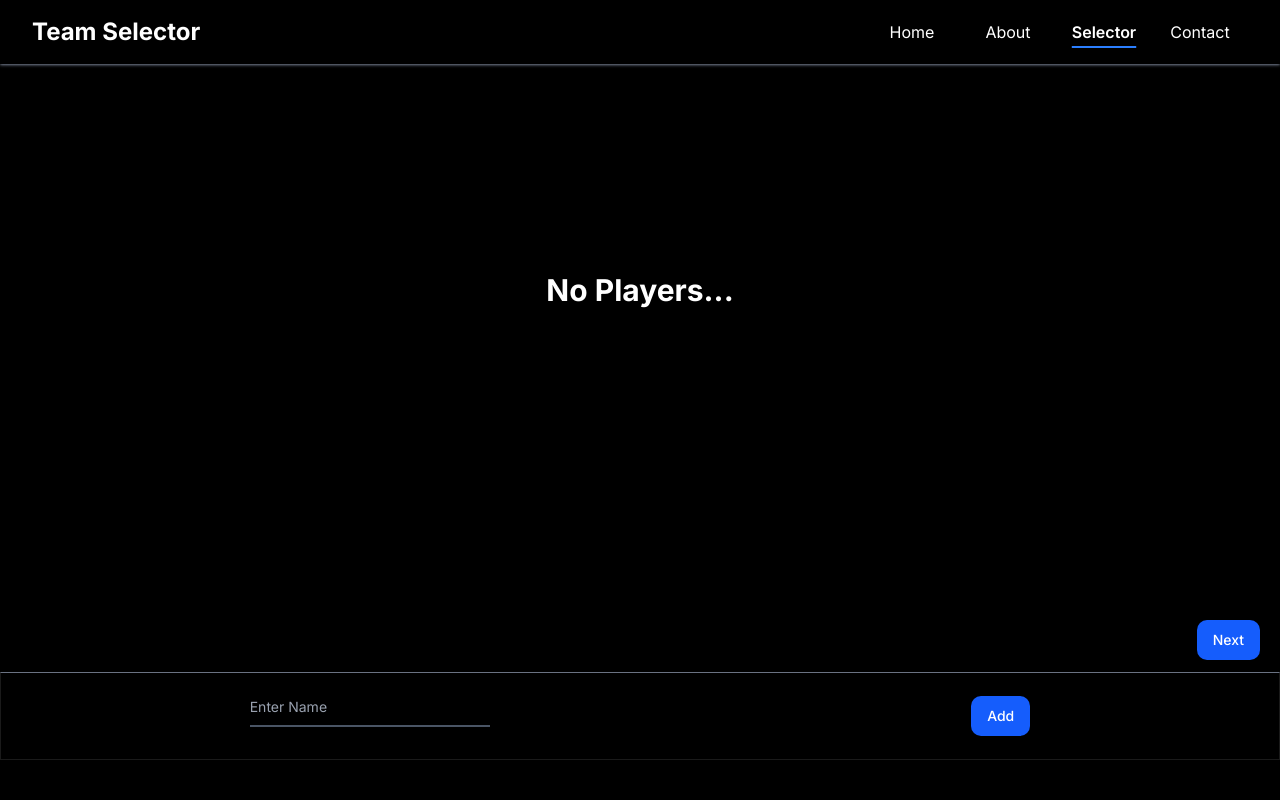
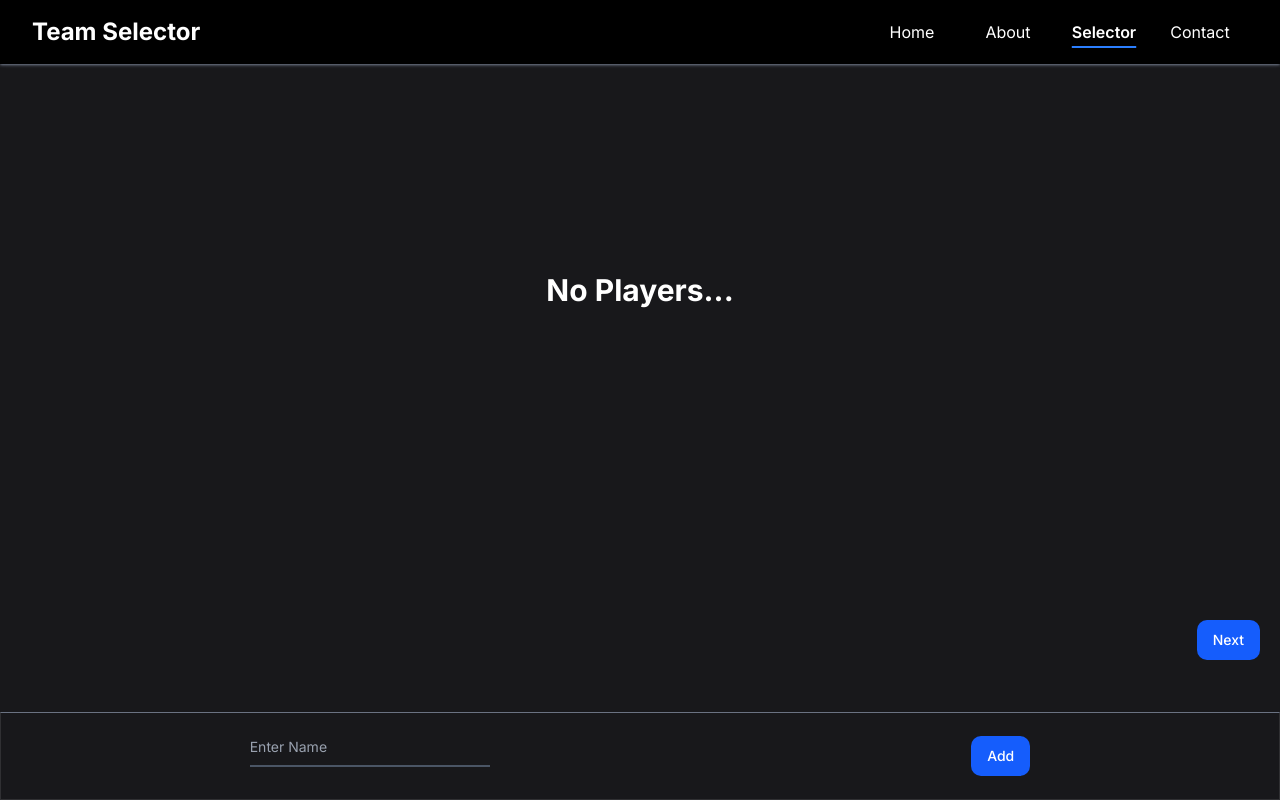
Before and after one commit to NamanS4ini/Team-Selector, a Next.js app: page /selector in a window 1280 px wide. Built offline with nearby package versions, Linux system fonts and the light colour scheme.

Commit message:
changed colors

```diff
--- a/app/selector/page.tsx
+++ b/app/selector/page.tsx
@@ -57,10 +57,6 @@ export default function Home() {
     if (Stage == "SelectTeam") {
       setStage("Toss")
       setDisabled(true)
-      setTimeout(() => {
-        setDisabled(false)
-      }, 5000);
-
     }
   }
   // handelBack is used to change the stage to the previous stage
@@ -165,7 +161,7 @@ export default function Home() {
           theme="dark"
           transition={Bounce}
         />
-        <div className="md:h-[calc(100vh-64px)] overflow-scroll flex w-full flex-col h-[calc(100vh-200px)] poppins-regular bg-[#000] text-white">
+        <div className="md:h-[calc(100vh-64px)] overflow-scroll flex w-full flex-col h-[calc(100vh-190px)] poppins-regular bg-zinc-900 text-white">
           {Players.length > 0 ? <h1 className="text-3xl p-5 font-bold">Players:</h1> : <h1 className="text-3xl w-full h-full flex justify-center items-center p-5 font-bold">No Players...</h1>}
           <ScrollArea className="flex flex-col gap-2 w-full h-[calc(100vh-350px)] p-5">
           {
@@ -184,7 +180,7 @@ export default function Home() {
           }
           </ScrollArea>
 
-          <div className="fixed bottom-10 w-full gap-2 justify-around border border-t-gray-500 items-center flex p-3 bg-[#000] text-white">
+          <div className="fixed bottom-0 w-full gap-2 justify-around border border-t-gray-500 items-center flex p-3 bg-zinc-900 text-white">
 
             <div className="relative z-0 mb-5 group">
               <input value={Current} onChange={e => { setCurrent(e.target.value) }} type="text" name="floating_name" id="floating_name" className="block md:w-60 py-2.5 px-0 text-sm text-gray-900 bg-transparent border-0 border-b-2 border-gray-300 appearance-none dark:text-white dark:border-gray-600 dark:focus:border-blue-500 focus:outline-none focus:ring-0 focus:border-blue-600 peer" placeholder=" " required />
--- a/components/SelectCaptain.tsx
+++ b/components/SelectCaptain.tsx
@@ -5,7 +5,7 @@ import RotatingText from './RotatingText';
 const SelectCaptain = ({Players, setCaptains}: {Players:string[]; setCaptains: React.Dispatch<React.SetStateAction<string[]>>}) => {
 
   return (<>
-  <div className=' bg-black p-5'>
+  <div className=' bg-zinc-900 md:min-h-[calc(100vh-65px)] min-h-[calc(100vh-49px)] p-5'>
     <div className='text-3xl text-center mt-10 font-bold'>The Match is</div>
     <div className='flex mt-20 flex-col items-center justify-center h-full'>
       {/* Gives the Players array and seCaptains fxn to RotatingText */}
--- a/components/TeamSelector.tsx
+++ b/components/TeamSelector.tsx
@@ -40,7 +40,7 @@ const TeamSelector = ({ captains, Players }: { captains: string[]; Players: stri
         }
         const { team1, team2, bichi } = selectTeam();
     return (
-        <div className='flex flex-col items-center justify-center h-full bg-black text-white'>
+        <div className='flex flex-col items-center pt-10 md:min-h-[calc(100vh-65px)] min-h-[calc(100vh-49px)] bg-zinc-900 text-white'>
             <h1 className='font-bold text-2xl text-center'>Teams are</h1>
             <div className='flex w-full h-[calc(100vh-400px)] justify-center mt-10'>
                 <div className='w-1/2 flex flex-col items-center'>
```
